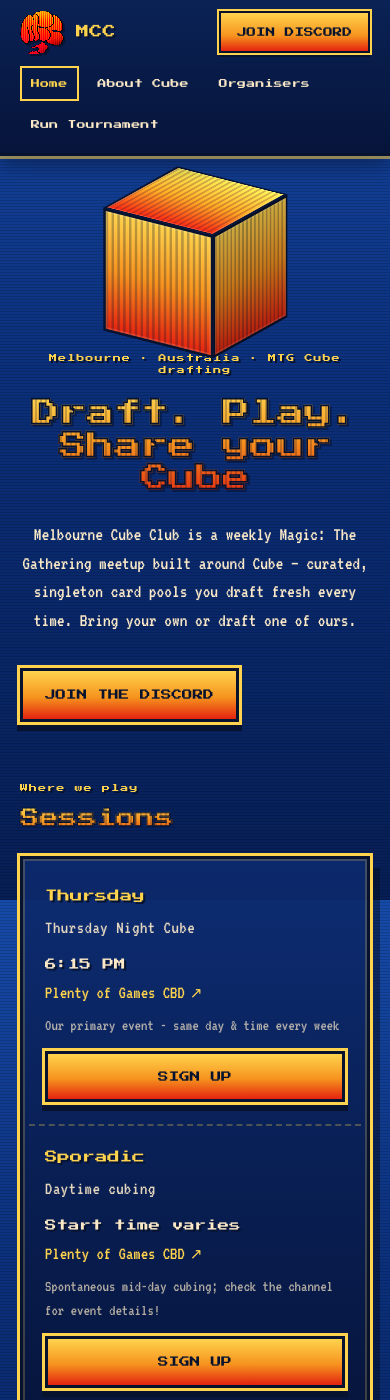
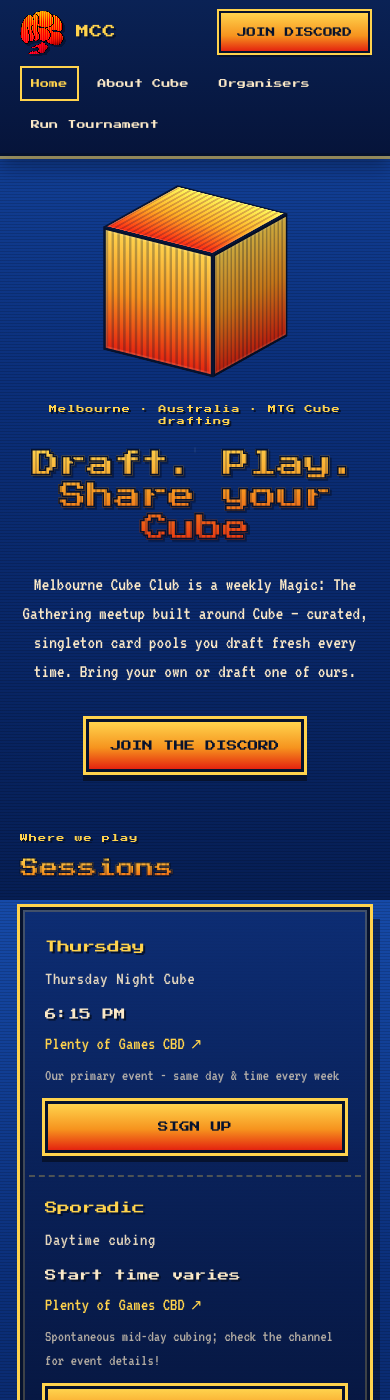
Before and after one commit to damiante/melbourne-cube-club-site, a Jekyll site: the page built from index.html, in a window 390 px wide and 1400 px high. Built offline with Jekyll 4.4.1, drawn with Linux system fonts in a browser that asks for light colours.

Commit message:
Home: pad the mobile cube and centre the Discord button
On <=860px the 3D-rotated hero cube overflows its layout box and could
overlap the text beneath it; add vertical margin to clear it. Also
centre the hero Discord button (justify-content) instead of left-align.

Co-Authored-By: Claude Opus 4.8 <noreply@anthropic.com>

```diff
--- a/assets/css/style.css
+++ b/assets/css/style.css
@@ -512,7 +512,10 @@ main { flex: 1 0 auto; }
   }
   .hero__headline, .hero__lead { max-width: 100%; }
   .hero__lead { margin-inline: auto; }
-  .hero__art { order: -1; }         /* cube above the text on mobile */
+  /* cube above the text on mobile; the 3D-rotated cube overflows its
+     layout box, so add vertical breathing room to clear the text */
+  .hero__art { order: -1; margin: clamp(16px, 5vw, 30px) 0 clamp(30px, 8vw, 50px); }
+  .hero__actions { justify-content: center; }   /* centre the Discord button */
   .cube { --s: clamp(110px, 34vw, 160px); }
 }
 
```
